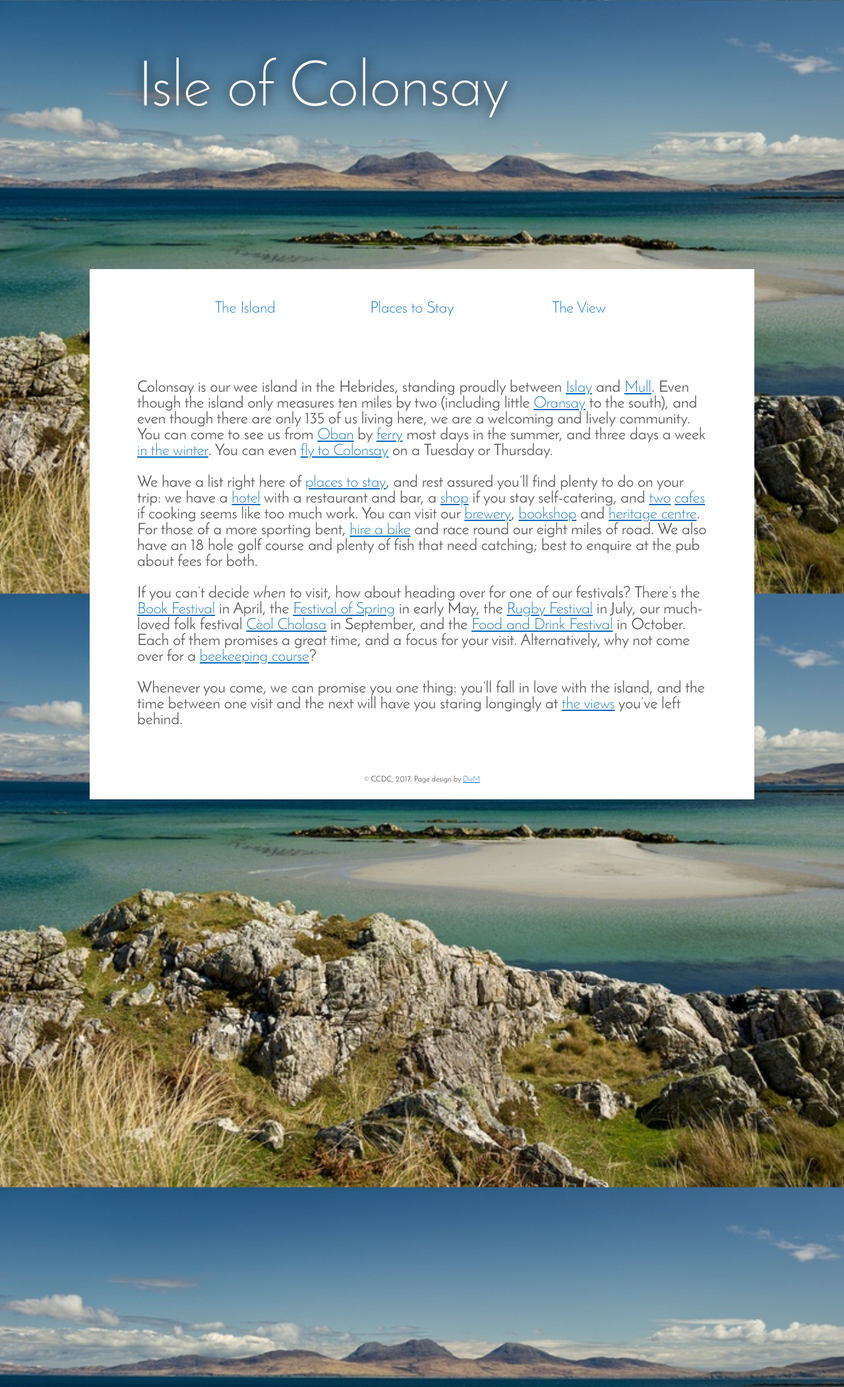
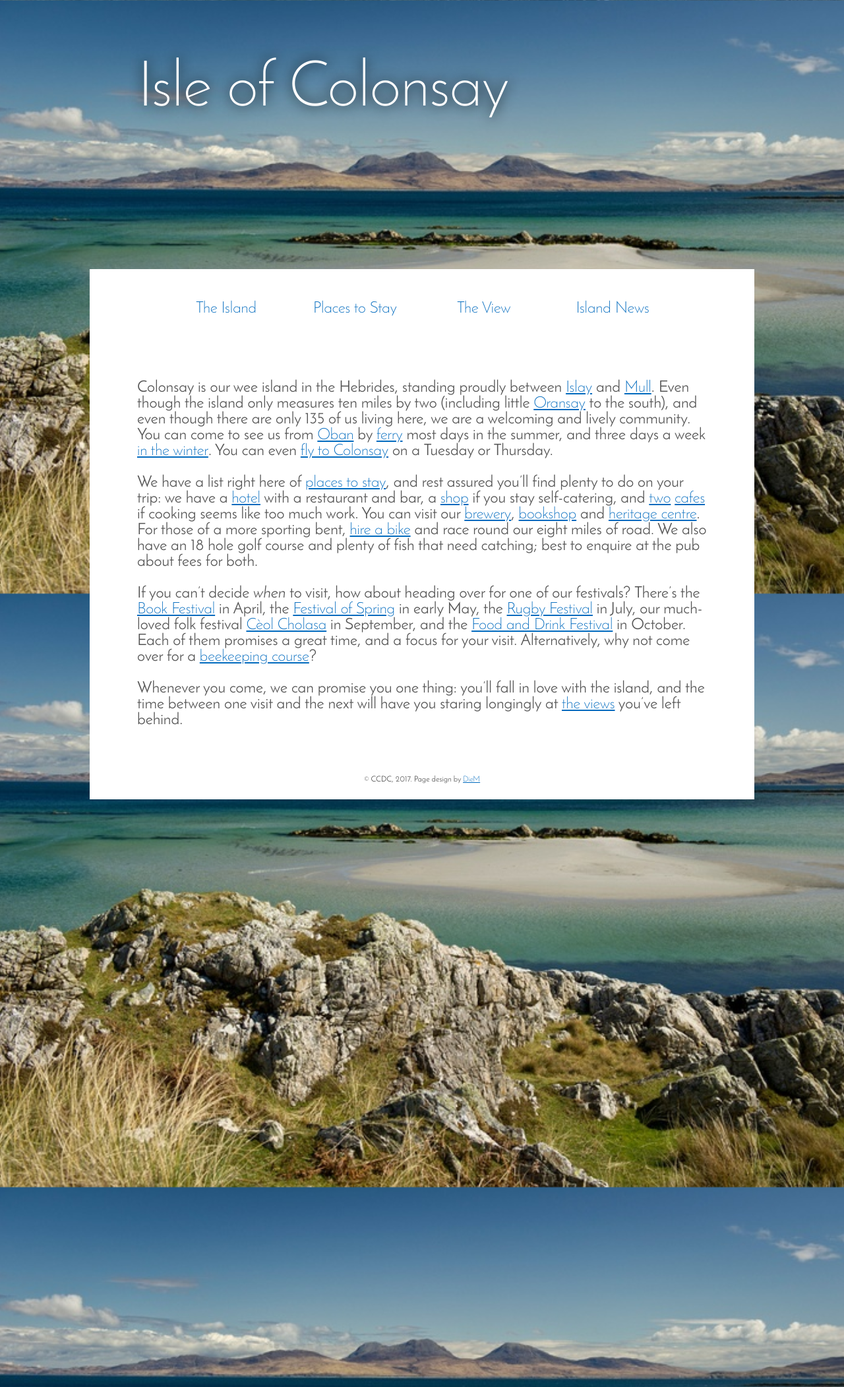
Before and after one commit to dmcnich/colonsay, a Jekyll site: the page built from index.md, in a window 1280 px wide. Shown: the whole page at 66% size. Built offline with Jekyll 4.4.1, drawn with Linux system fonts in a browser that asks for light colours.

Commit message:
Added link to Corncrake

```diff
--- a/_layouts/default.html
+++ b/_layouts/default.html
@@ -3,7 +3,7 @@
 
 <html>
  <head>
-  <title>{{title}}</title>
+  <title>{{page.title}}</title>
   <link rel="stylesheet" type="text/css" href="main.css" />
   <link rel="apple-touch-icon-precomposed" href="icon.jpeg" />
   <link rel="icon" href="icon.jpeg" />
@@ -22,6 +22,7 @@
      <li><a href="index.html">The Island</a></li>
      <li><a href="accomodation.html">Places to Stay</a></li>
      <li><a href="gallery.html">The View</a></li>
+     <li><a href="http://corncrake.org.uk">Island News</a></li>
     </ul>
   </nav>
 
--- a/main.scss
+++ b/main.scss
@@ -77,7 +77,7 @@ nav, section, footer {
 
 ul li {
  display: inline-block;
- width:30%;
+ width:23%;
  margin:0;
  padding:0;
  text-align:center;}
@@ -119,4 +119,4 @@ a {
   font-family:icomoon;
   font-size:1.5em;
   font-weight: normal;
-  width:28%}}
+  width:21%}}
```
Also changed, not shown: assets/icomoon.woff.
